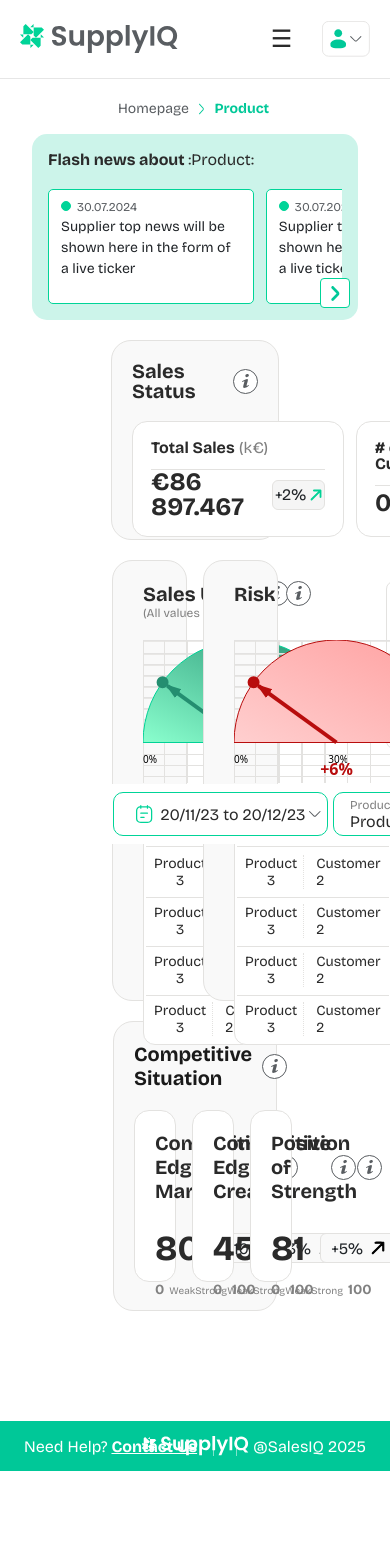
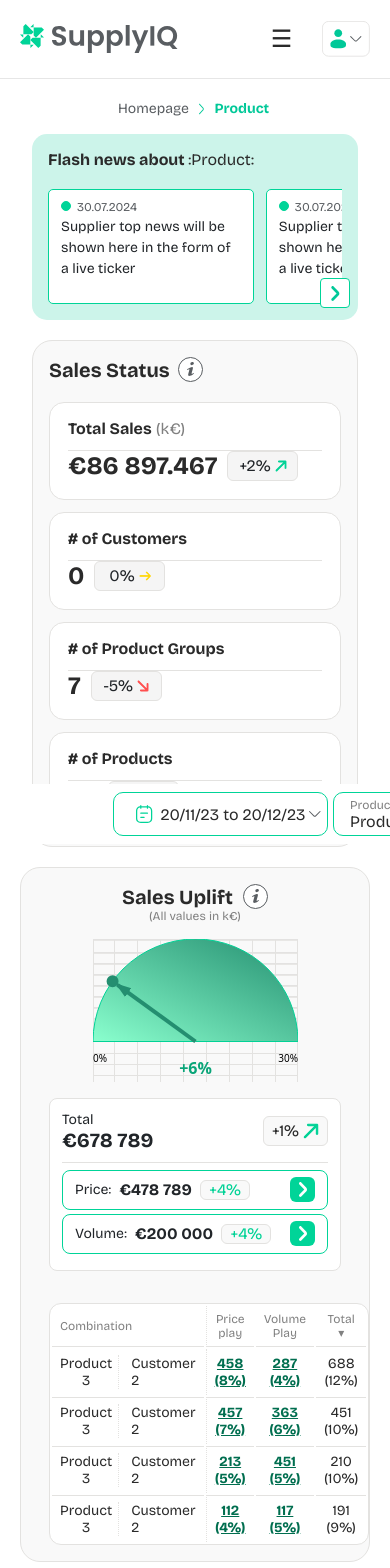
Before and after one commit to SiyanaKostova/figma-to-vue-layout, a Vue app: page / in a window 390 px wide. Shown: the top 1568 px of the page. Before the commit the page ends 1471 px from the top, so only its background shows below. Built offline with nearby package versions, Linux system fonts and the light colour scheme.

Commit message:
Sales Status and Sales Uplift/Risk made responsive

```diff
--- a/src/components/SalesStatus/SalesStatus.vue
+++ b/src/components/SalesStatus/SalesStatus.vue
@@ -73,4 +73,16 @@ onMounted(() => {
   gap: 12px;
   margin-top: 20px;
 }
+
+@media (max-width: 768px) {
+  .sales-status-wrapper {
+    height: auto;
+    margin: 20px 16px 0 16px;
+    padding: 16px;
+  }
+
+  .cards-row {
+    flex-direction: column;
+  }
+}
 </style>
--- a/src/components/SalesStatus/StatusCard.vue
+++ b/src/components/SalesStatus/StatusCard.vue
@@ -2,9 +2,7 @@
   <div class="status-card">
     <div class="card-title">
       <h3 class="title-text">{{ titleParts.text }}</h3>
-      <span v-if="titleParts.unit" class="title-unit">{{
-        titleParts.unit
-      }}</span>
+      <span v-if="titleParts.unit" class="title-unit">{{ titleParts.unit }}</span>
     </div>
 
     <div class="card-content">
@@ -120,4 +118,10 @@ const titleParts = computed(() => {
   width: 12px;
   height: 12px;
 }
+
+@media (max-width: 768px) {
+  .status-card {
+    width: 100%;
+  }
+}
 </style>
--- a/src/components/SalesUpliftRisk/SalesUpliftRiskSection.vue
+++ b/src/components/SalesUpliftRisk/SalesUpliftRiskSection.vue
@@ -221,4 +221,51 @@ onMounted(() => {
 .info-icon {
   cursor: pointer;
 }
+
+@media (max-width: 768px) {
+  .wrapper {
+    margin: 20px 16px 0 16px;
+  }
+
+  .row {
+    flex-direction: column;
+    gap: 20px;
+  }
+
+  .card {
+    height: auto;
+    padding-bottom: 16px;
+  }
+
+  .top-row {
+    flex-direction: column;
+    gap: 16px;
+    padding: 16px;
+  }
+
+  .left-col {
+    flex: unset;
+    align-items: center;
+    text-align: center;
+  }
+
+  .gauge.up,
+  .gauge.risk {
+    margin-top: 16px;
+  }
+
+  .total-box {
+    width: 100%;
+  }
+
+  .table-wrap {
+    margin-top: 16px;
+    padding: 0 16px;
+    height: auto;
+  }
+
+  .table-wrap .metric-table {
+    height: auto;
+  }
+}
 </style>
```
